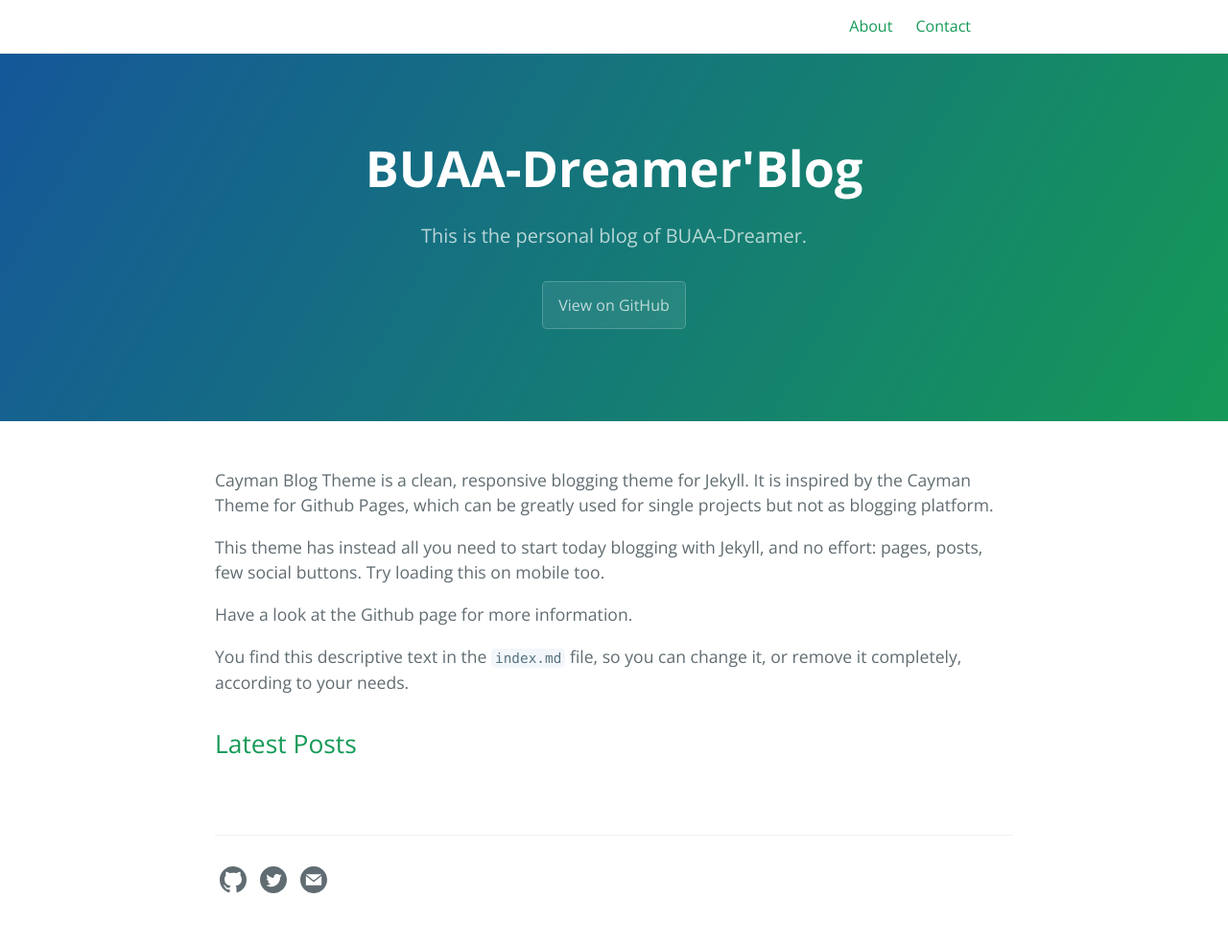
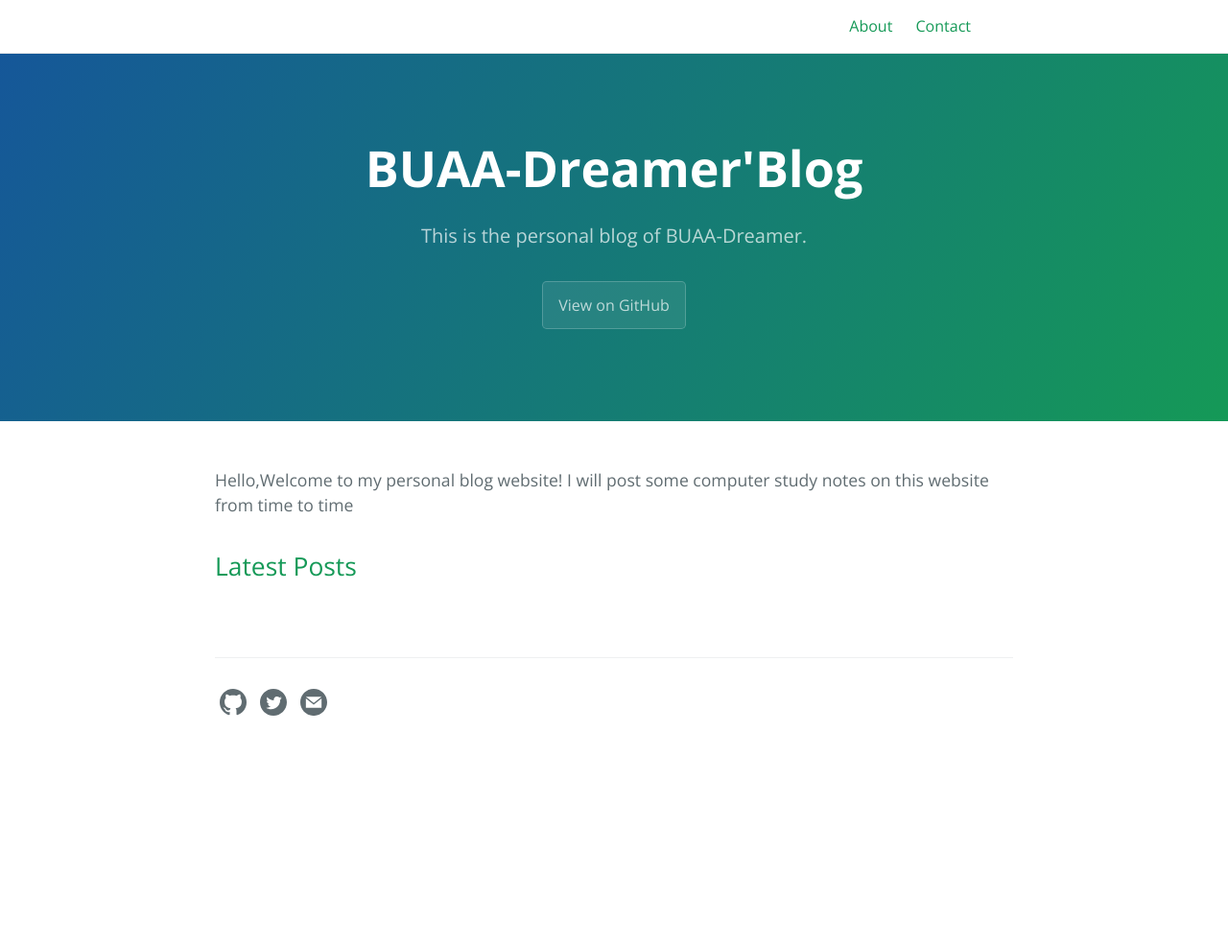
Before and after one commit to BUAADreamer/BUAADreamer-blog-hello, a Jekyll site: the page built from index.md, in a window 1280 px wide. Shown: the whole page at 96% size. Built offline with Jekyll 4.4.1, drawn with Linux system fonts in a browser that asks for light colours; our own code applies the rules of GitHub Pages for plain Markdown files; after the commit the page ends 900 px from its top, so only the background shows below that.

Commit message:
Update index.md

```diff
--- a/index.md
+++ b/index.md
@@ -1,17 +1,2 @@
----
-#
-# Here you can change the text shown in the Home page before the Latest Posts section.
-#
-# Edit cayman-blog's home layout in _layouts instead if you wanna make some changes
-# See: https://jekyllrb.com/docs/themes/#overriding-theme-defaults
-#
-layout: home
----
-
-Cayman Blog Theme is a clean, responsive blogging theme for Jekyll. It is inspired by the Cayman Theme for Github Pages, which can be greatly used for single projects but not as blogging platform.
-
-This theme has instead all you need to start today blogging with Jekyll, and no effort: pages, posts, few social buttons. Try loading this on mobile too.
-
-Have a look at the Github page for more information.
-
-You find this descriptive text in the `index.md` file, so you can change it, or remove it completely, according to your needs.
+Hello,Welcome to my personal blog website!
+I will post some computer study notes on this website from time to time
```
